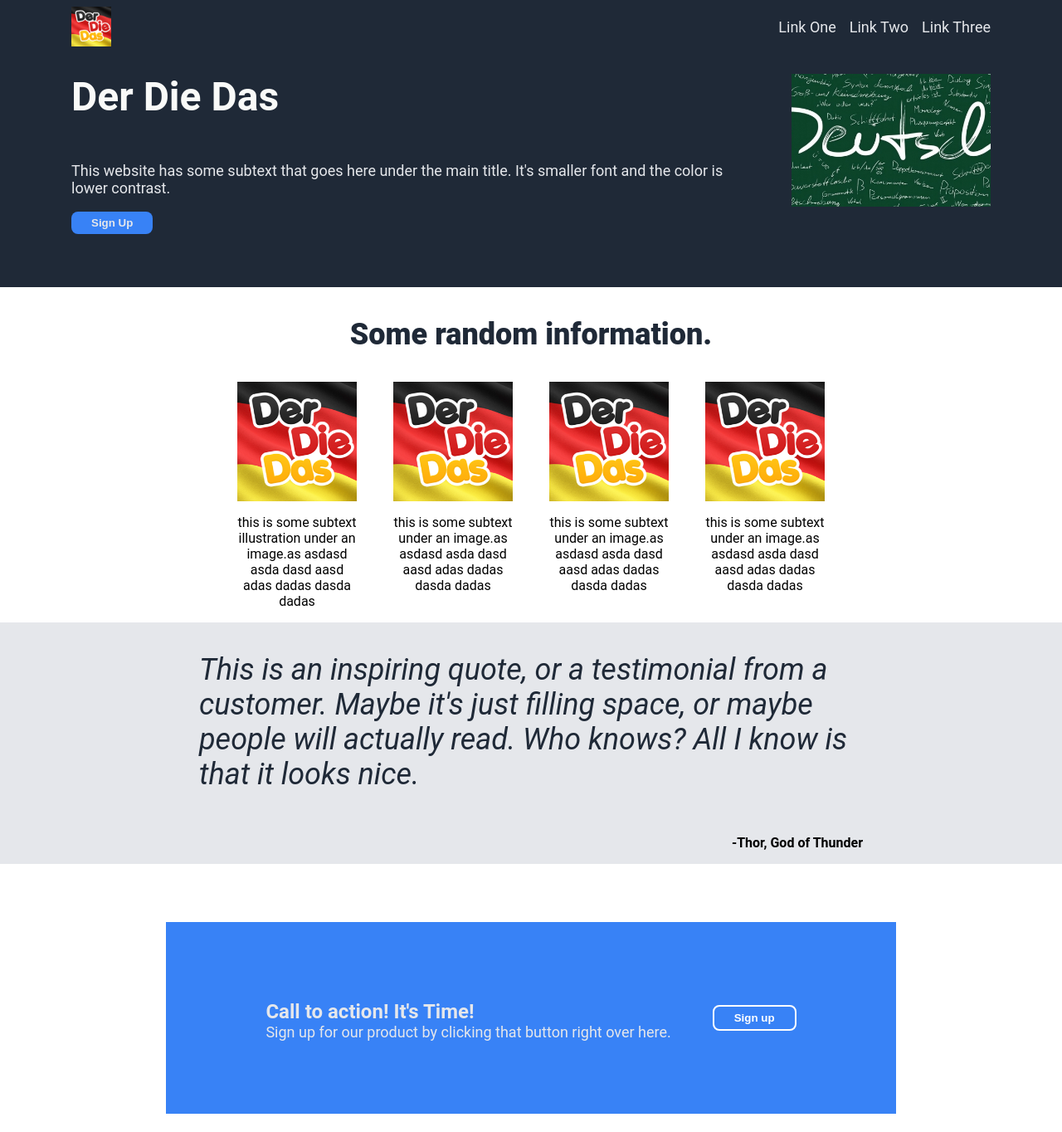
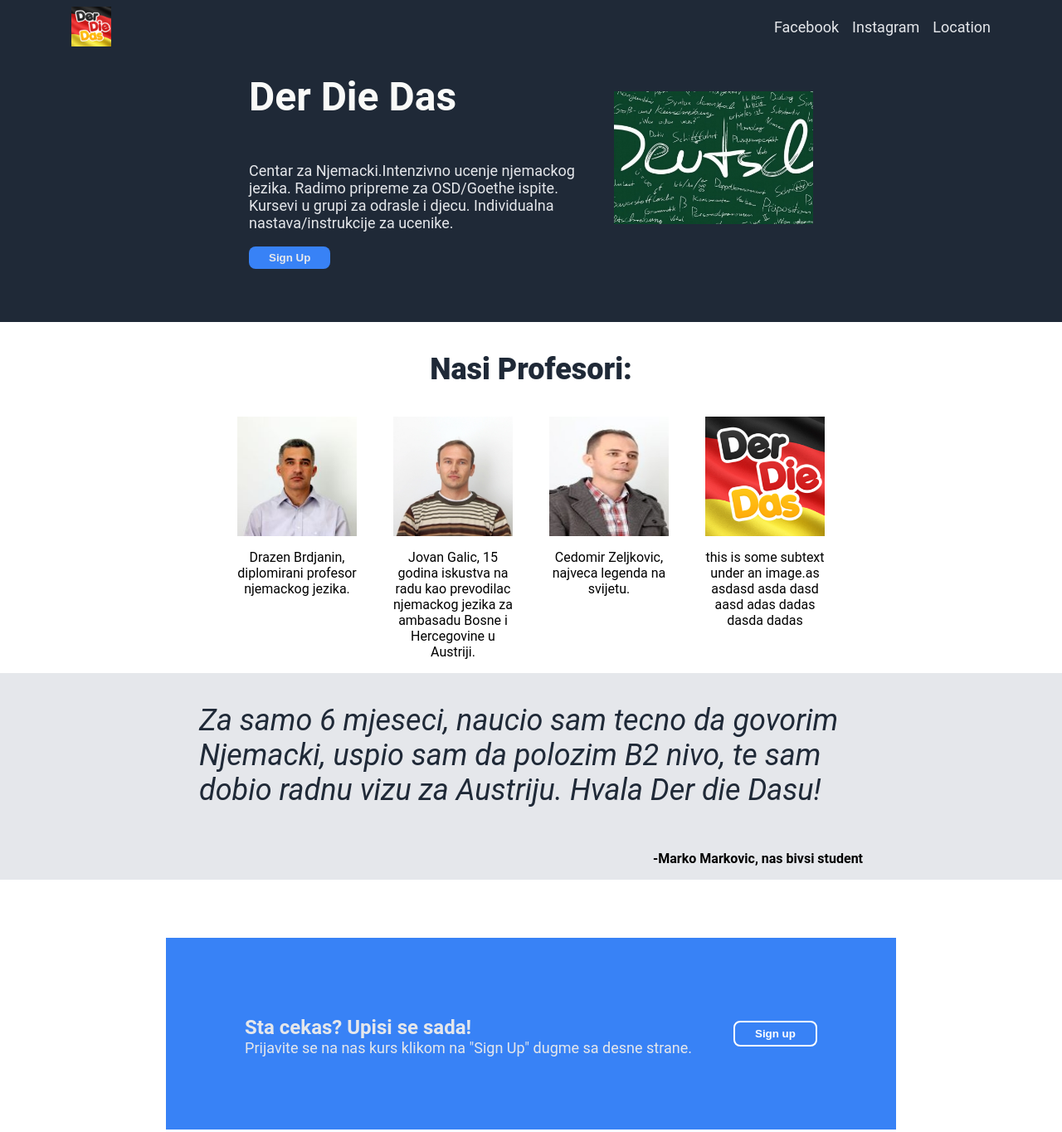
Before and after one commit to zeljko1999/first-webpage, a plain HTML site: page index.html in a window 1280 px wide. Shown: the top 1364 px of the page at 83% size. Drawn offline with Linux system fonts and the light colour scheme.

Commit message:
Update informations and pictures

```diff
--- a/index.html
+++ b/index.html
@@ -12,16 +12,18 @@
         <div class="h1">
             <img src="img/logo.png" alt="Der Die Das logo" width="48px">
             <div class="links">
-                <a href="">Link One</a>
-                <a href="">Link Two</a>
-                <a href="">Link Three</a>
+                <a href="">Facebook</a>
+                <a href="">Instagram</a>
+                <a href="">Location</a>
             </div>
         </div>
          <div class="h2">
             <div class="main-text">
                 <h1>Der Die Das</h1>
-                <p class="hero-secondary">This website has some subtext that goes here under the main title.
-                It's smaller font and the color is lower contrast.
+                <p class="hero-secondary">Centar za Njemacki.Intenzivno ucenje
+                njemackog jezika. Radimo pripreme za OSD/Goethe ispite.
+                Kursevi u grupi za odrasle i djecu. Individualna nastava/instrukcije
+                za ucenike.
                 </p>
                 <button class="signup-top">Sign Up</button>
             </div>
@@ -30,22 +32,21 @@
     </div>
 
     <div class="content1">
-        <p class="subheading">Some random information.</p>
+        <p class="subheading">Nasi Profesori:</p>
         <div class="pictures">
             <div class="pic">
-                <img src="img/logo.png" alt="Picture 1" width="144px" height="144px">
-                <p>this is some subtext illustration under an image.as asdasd asda dasd aasd
-                 adas dadas dasda dadas</p>
+                <img src="img/drazen_brdjanin.jpg" alt="Picture 1" width="144px" height="144px">
+                <p>Drazen Brdjanin, diplomirani profesor njemackog jezika.</p>
             </div>
             <div class="pic">
-                <img src="img/logo.png" alt="Picture 1" width="144px" height="144px">
-                <p>this is some subtext under an image.as asdasd asda dasd aasd
-                    adas dadas dasda dadas</p>
+                <img src="img/jovan_galic.jpg" alt="Picture 1" width="144px" height="144px">
+                <p>Jovan Galic, 15 godina iskustva na radu kao prevodilac njemackog
+                jezika za ambasadu Bosne i Hercegovine u Austriji.
+                </p>
             </div>
             <div class="pic">
-                <img src="img/logo.png" alt="Picture 1" width="144px" height="144px">
-                <p>this is some subtext under an image.as asdasd asda dasd aasd
-                    adas dadas dasda dadas</p>
+                <img src="img/cedomir_zeljkovic.jpg" alt="Picture 1" width="144px" height="144px">
+                <p>Cedomir Zeljkovic, najveca legenda na svijetu. </p>
             </div>
             <div class="pic">
                 <img src="img/logo.png" alt="Picture 1" width="144px" height="144px">
@@ -56,18 +57,19 @@
     </div>
 
     <div class="content2">
-        <p class="testimonial">This is an inspiring quote, or a testimonial from a customer.
-        Maybe it's just filling space, or maybe people will actually read.
-        Who knows? All I know is that it looks nice.
+        <p class="testimonial">Za samo 6 mjeseci, naucio sam tecno da govorim Njemacki,
+            uspio sam da polozim B2 nivo, te sam dobio radnu vizu za Austriju. Hvala
+            Der die Dasu!
         </p>
-        <p class="quoter"><b>-Thor, God of Thunder</b></p>
+        <p class="quoter"><b>-Marko Markovic, nas bivsi student</b></p>
     </div>
 
     <div class="content3">
         <div class="text1">
-            <p class="hero-secondary call-to-action">Call to action! It's Time!</p>
-            <p class="hero-secondary call-to-action-sub">Sign up for our product by clicking that button
-            right over here.</p>
+            <p class="hero-secondary call-to-action">Sta cekas? Upisi se sada!</p>
+            <p class="hero-secondary call-to-action-sub">Prijavite se na nas kurs
+                klikom na "Sign Up" dugme sa desne strane.
+            </p>
         </div>
         <button class="signup-bottom">Sign up</button>
     </div>
--- a/style.css
+++ b/style.css
@@ -79,6 +79,7 @@
 .main-text{
     display: flex;
     flex-direction: column;
+    width: 400px;
 }
 
 .subheading{
```
Also changed, not shown: img/cedomir_zeljkovic.jpg (added), img/drazen_brdjanin.jpg (added), img/jovan_galic.jpg (added).
